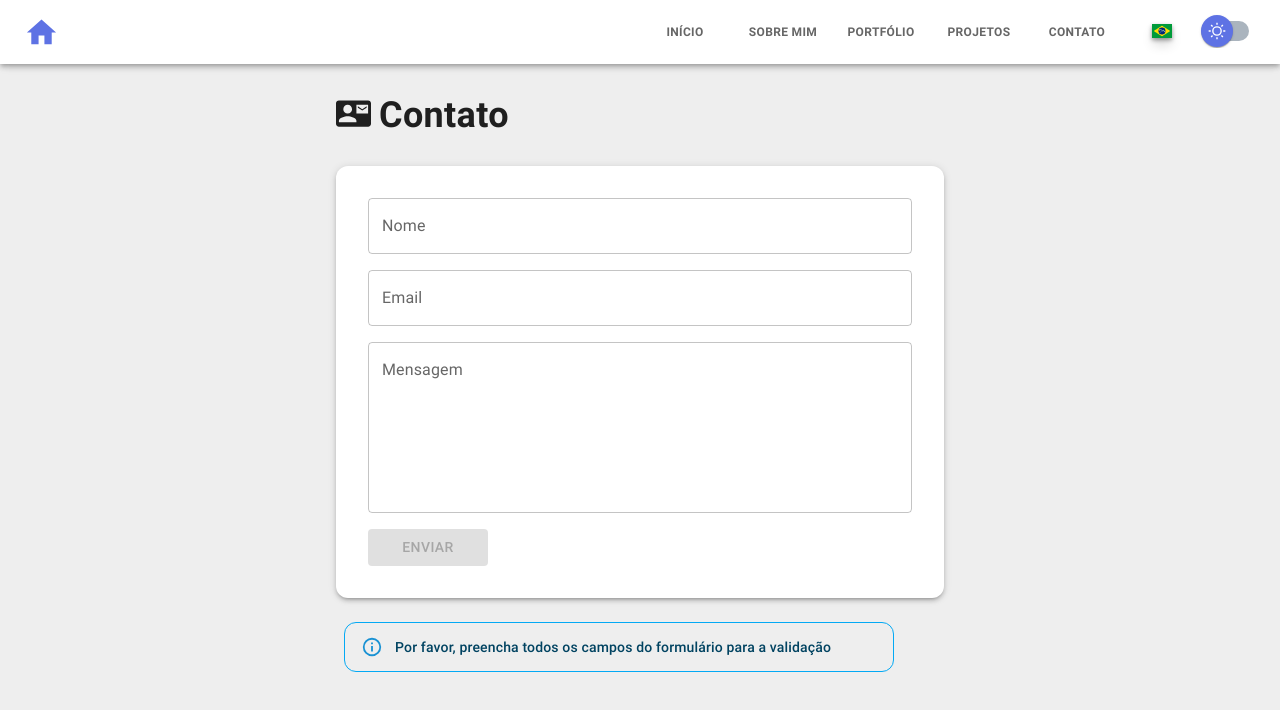
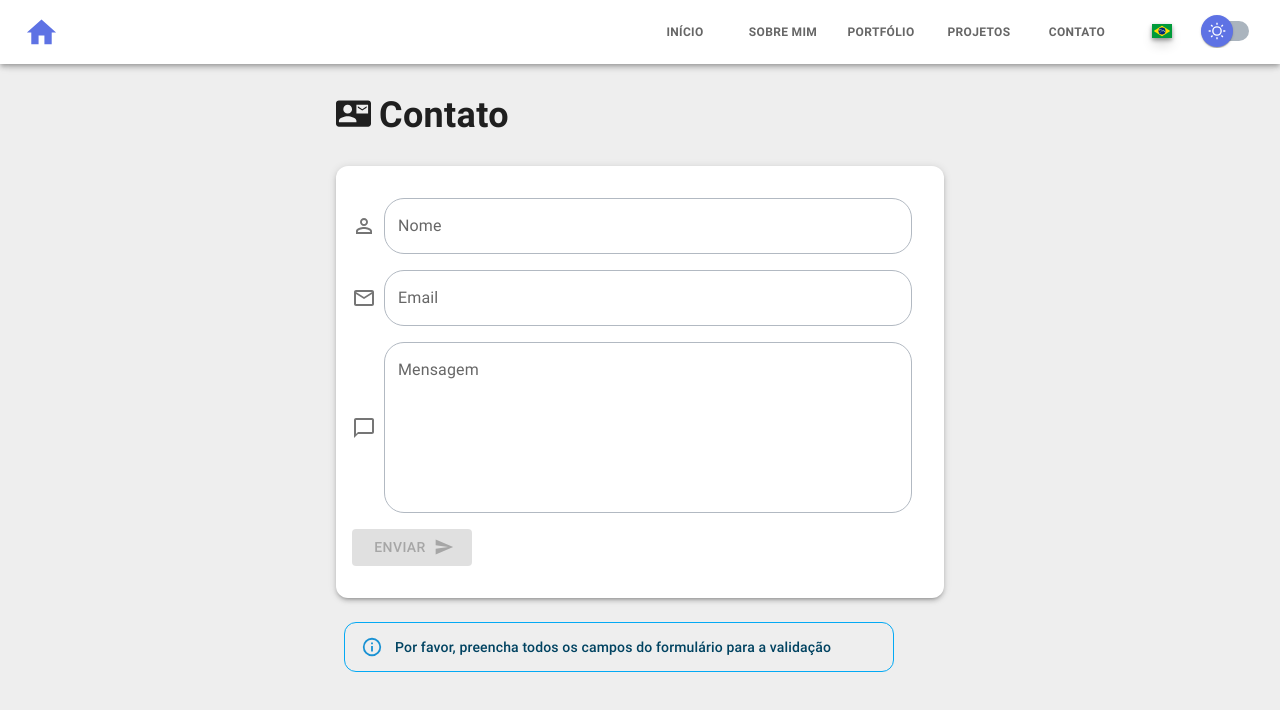
Before and after one commit to tarciziofcipriano/portfolio, a React (Create React App) app: page /contact in a window 1280 px wide. Shown: the top 710 px of the page. Built offline with nearby package versions, Linux system fonts and the light colour scheme.

Commit message:
Fix interface da página Contato

```diff
--- a/src/pages/Contact.tsx
+++ b/src/pages/Contact.tsx
@@ -3,7 +3,13 @@ import emailjs from "@emailjs/browser";
 
 import { useTranslation } from "react-i18next";
 
-import { ContactMail as ContactMailIcon } from "@mui/icons-material";
+import {
+  ChatBubbleOutline as ChatBubbleOutlineIcon,
+  ContactMail as ContactMailIcon,
+  MailOutline as MailOutlineIcon,
+  PersonOutline as PersonOutlineIcon,
+  Send as SendIcon,
+} from "@mui/icons-material";
 import {
   Alert,
   Box,
@@ -13,11 +19,21 @@ import {
   Slide,
   TextField,
   Typography,
+  styled,
 } from "@mui/material";
 import { ToastContext } from "../context/ToastContext";
+import useIsMobile from "../hooks/useIsMobile";
+
+const CustomTextField = styled(TextField)`
+  fieldset {
+    border-radius: 20px;
+    border: 1px solid #b2b9c2;
+  }
+`;
 
 const Contact = () => {
   const { t } = useTranslation();
+  const mobile = useIsMobile();
   const { toastSuccess, toastError } = React.useContext(ToastContext);
   const [name, setName] = React.useState("");
   const [email, setEmail] = React.useState("");
@@ -69,32 +85,72 @@ const Contact = () => {
               {t("TEXT.CONTACT")}
             </Typography>
           </Box>
-          <Paper sx={{ p: 4, borderRadius: 3 }} elevation={3}>
+          <Paper
+            sx={{ p: 4, pr: mobile ? 3 : 4, pl: 2, borderRadius: 3 }}
+            elevation={3}
+          >
             <form ref={form} onSubmit={sendEmail}>
               <Box display="grid">
-                <TextField
+                <Box sx={{ display: "flex", alignItems: "flex-end" }}>
+                  <PersonOutlineIcon
+                    sx={{
+                      mr: 1,
+                      color: "action.active",
+                      alignSelf: "center",
+                    }}
+                    fontSize="medium"
+                  />
+                  <CustomTextField
                     label={t("TEXT.NAME")}
                     name="name"
+                    color="primary"
                     onChange={(e) => handleChangeName(e.target.value)}
+                    sx={{ width: "100%" }}
                   />
-                <TextField
+                </Box>
+                <Box sx={{ display: "flex", alignItems: "flex-end" }}>
+                  <MailOutlineIcon
+                    sx={{
+                      mr: 1,
+                      color: "action.active",
+                      alignSelf: "center",
+                    }}
+                    fontSize="medium"
+                  />
+                  <CustomTextField
                     label="Email"
                     name="email"
+                    color="primary"
                     onChange={(e) => handleChangeEmail(e.target.value)}
-                  sx={{ mt: 2, mb: 2 }}
+                    sx={{ mt: 2, mb: 2, width: "100%" }}
                   />
-                <TextField
+                </Box>
+                <Box sx={{ display: "flex", alignItems: "flex-end" }}>
+                  <ChatBubbleOutlineIcon
+                    sx={{
+                      mt: 0,
+                      mr: 1,
+                      mb: 2,
+                      color: "action.active",
+                      alignSelf: "center",
+                    }}
+                    fontSize="medium"
+                  />
+                  <CustomTextField
                     label={t("TEXT.MESSAGE")}
                     name="message"
                     multiline
                     rows={6}
+                    color="primary"
                     onChange={(e) => handleChangeMessage(e.target.value)}
-                  sx={{ mb: 2 }}
+                    sx={{ mb: 2, width: "100%" }}
                   />
+                </Box>
               </Box>
               <Button
                 disabled={!isFormValid}
                 variant="contained"
+                endIcon={<SendIcon />}
                 type="submit"
                 sx={{ width: 120 }}
               >
```
Lines whose indentation alone changed are shown as unchanged.
